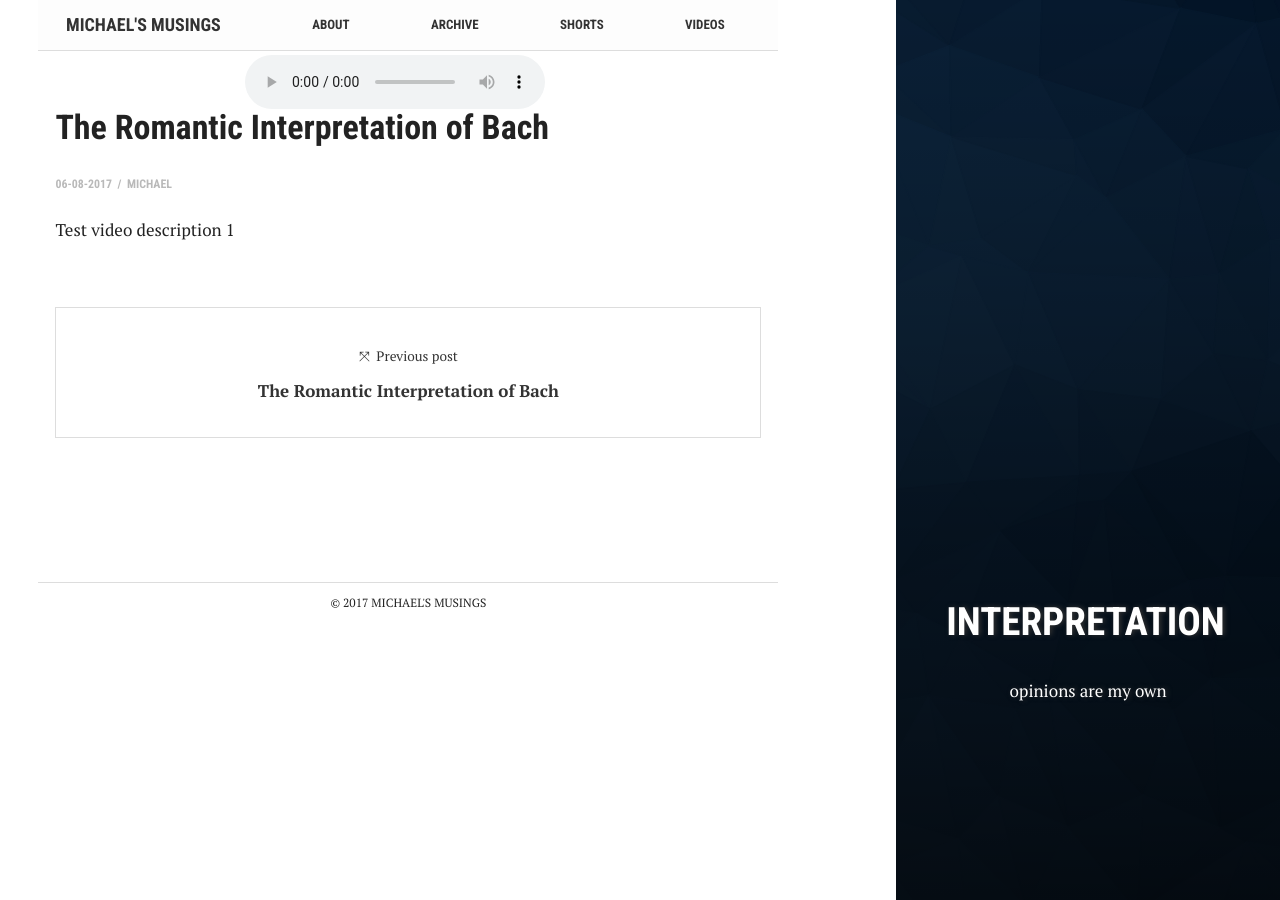
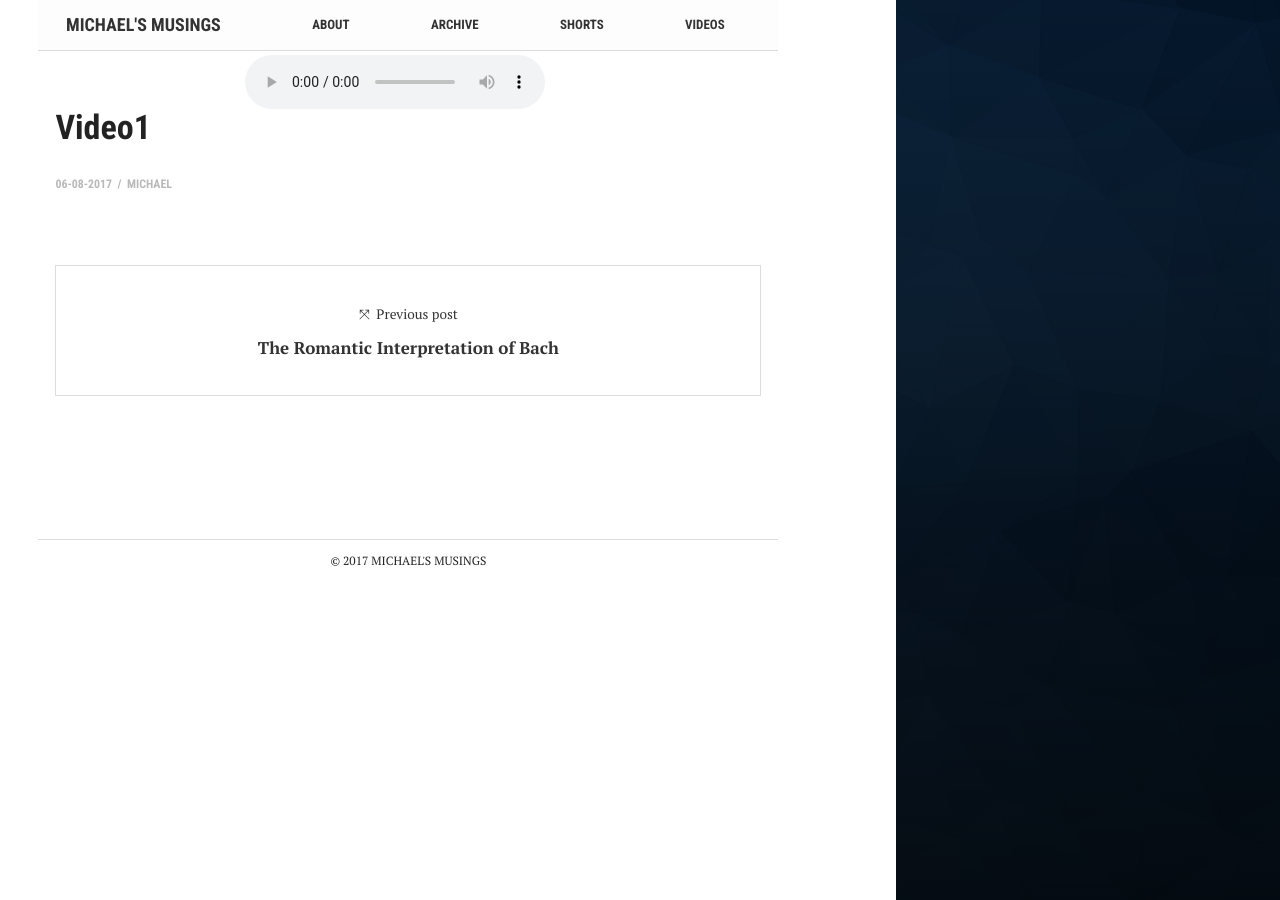
Before and after one commit to moke8198/moke8198.github.io, a Jekyll site: the page built from _posts/videos/2017-08-08-video1.md, in a window 1280 px wide. Built offline with Jekyll 4.4.1, drawn with Linux system fonts in a browser that asks for light colours.

Commit message:
Update 2017-08-08-video1.md

```diff
--- a/_posts/videos/2017-08-08-video1.md
+++ b/_posts/videos/2017-08-08-video1.md
@@ -1,14 +1,9 @@
 ---
-link: https://www.youtube.com/watch?v=rEGOihjqO9w
+link: https://www.youtube.com/embed/rEGOihjqO9w
 layout: post
-title:  "The Romantic Interpretation of Bach"
-crawlertitle: "The Romantic Interpretation of Bach"
-summary: "opinions are my own"
-excerpt: "My first post! My ideas of performing Bach in a fresh and exciting way"
 date:   2017-08-06 17:09:47 +0800
 categories: posts
-tags: 'interpretation'
 type: 'video'
 author: michael
+description: "test video description 1"
 ---
-Test video description 1
```
